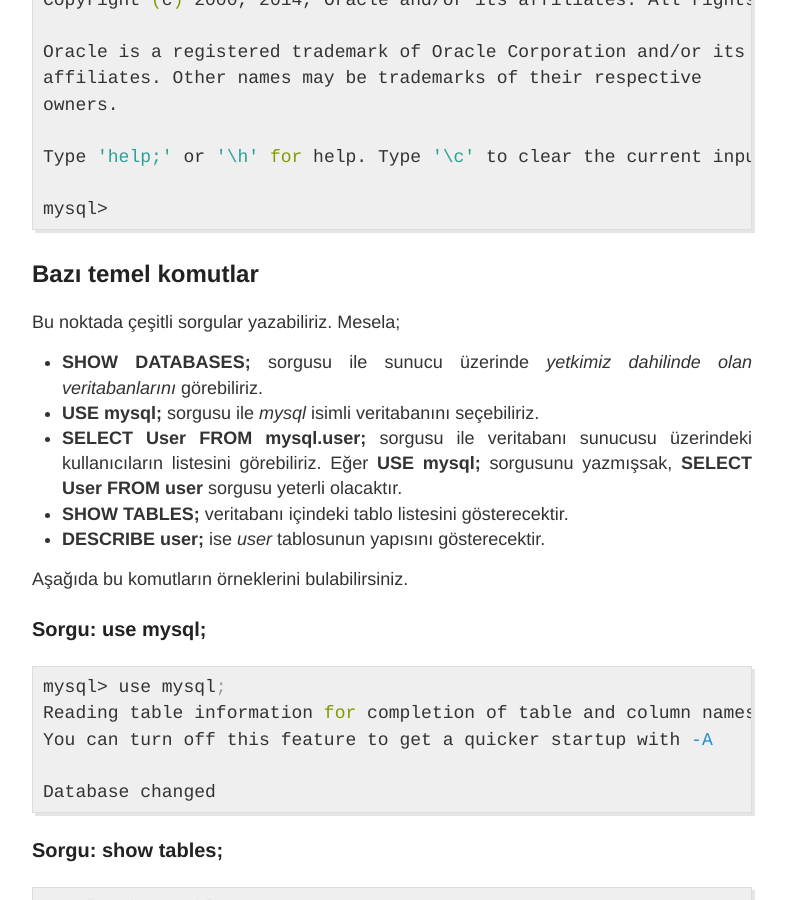
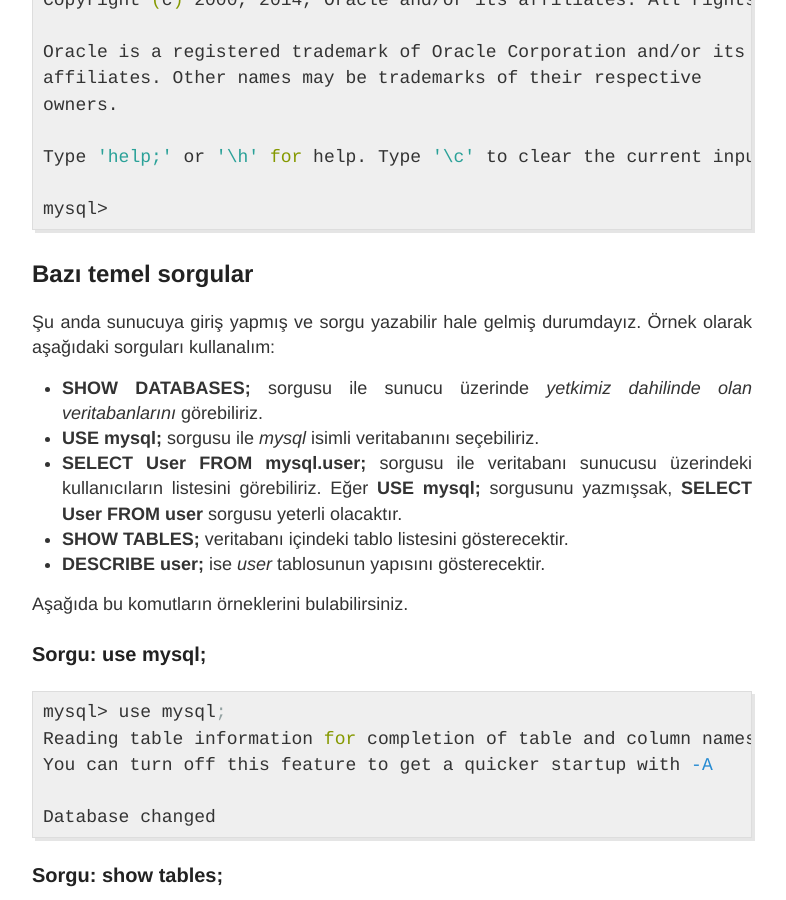
Before and after one commit to orbingol/orbingol.github.io, a Jekyll site: the page built from _posts/2015-01-28-komut-satirindan-mysql-ile-calismak-1.md, in a window 1280 px wide and 900 px high, scrolled down 1365 px. Shown: the whole window, without its empty margins (248-1034 px from the left). Built offline with Jekyll 4.4.1, drawn with Linux system fonts in a browser that asks for light colours; Markdown is read by kramdown in place of the engine named in the settings; comment, search, counter and statistics services are not loaded.

Commit message:
Fixed the way of explanation and updated terms.

```diff
--- a/_posts/2015-01-28-komut-satirindan-mysql-ile-calismak-1.md
+++ b/_posts/2015-01-28-komut-satirindan-mysql-ile-calismak-1.md
@@ -51,9 +51,9 @@ Type 'help;' or '\h' for help. Type '\c' to clear the current input statement.
 mysql>
 {% endhighlight %}
 
-## Bazı temel komutlar
+## Bazı temel sorgular
 
-Bu noktada çeşitli sorgular yazabiliriz. Mesela;
+Şu anda sunucuya giriş yapmış ve sorgu yazabilir hale gelmiş durumdayız. Örnek olarak aşağıdaki sorguları kullanalım:
 
 * **SHOW DATABASES;** sorgusu ile sunucu üzerinde *yetkimiz dahilinde olan veritabanlarını* görebiliriz.
 * **USE mysql;** sorgusu ile *mysql* isimli veritabanını seçebiliriz.
```
